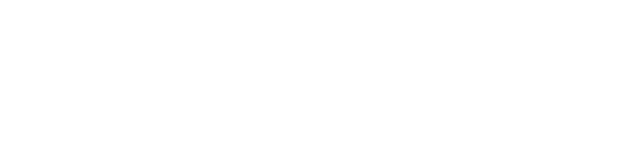
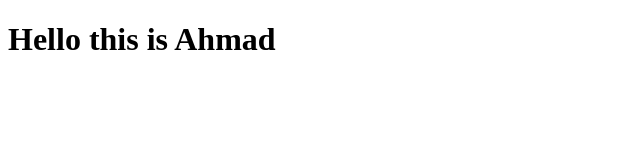
Before and after one commit to iskmma/MyWebSite-1, a plain HTML site: page site/index.html in a window 1280 px wide. Shown: the whole page, without its empty margins (0-640 px from the left). Drawn offline with Linux system fonts and the light colour scheme.

Commit message:
Small Changes

```diff
--- a/site/index.html
+++ b/site/index.html
@@ -7,6 +7,7 @@
     <title>hello Ahmad</title>
 </head>
 <body>
+    <h1>Hello this is Ahmad</h1>
 
 </body>
 </html>
```
